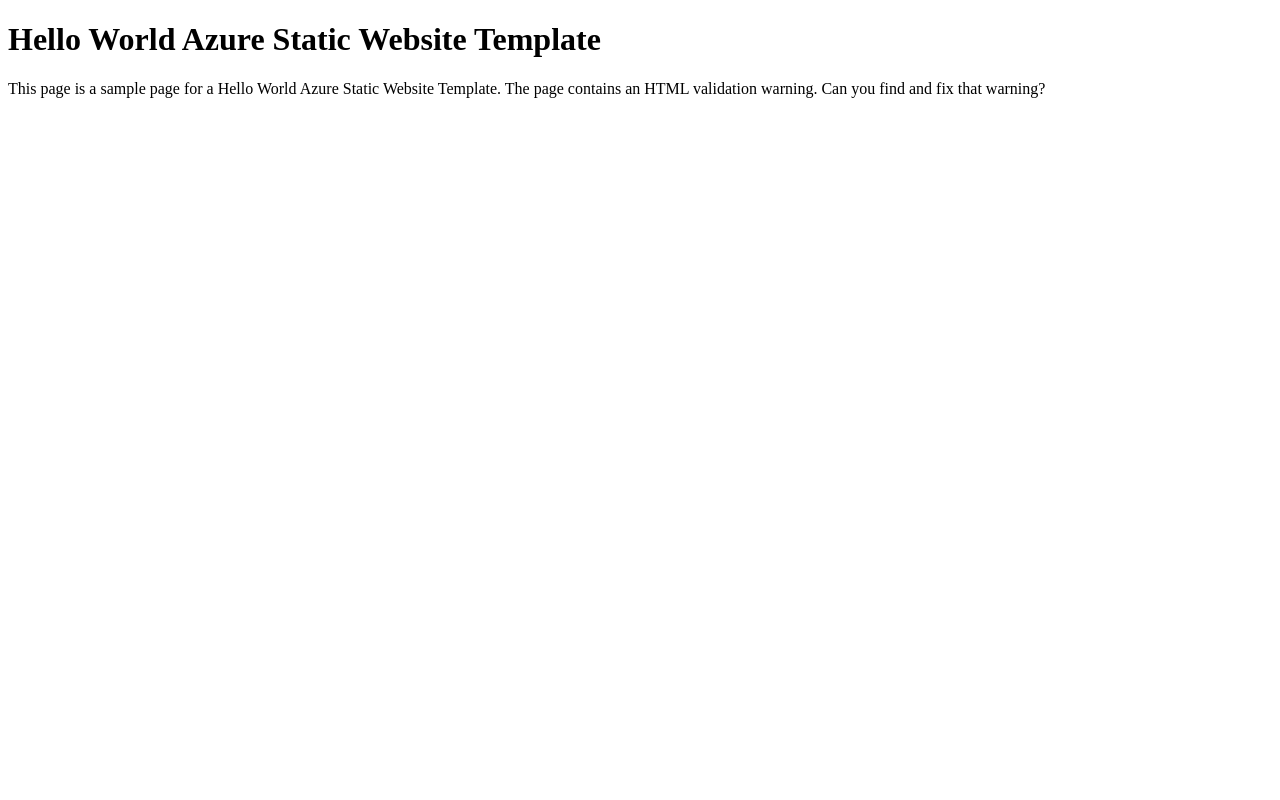
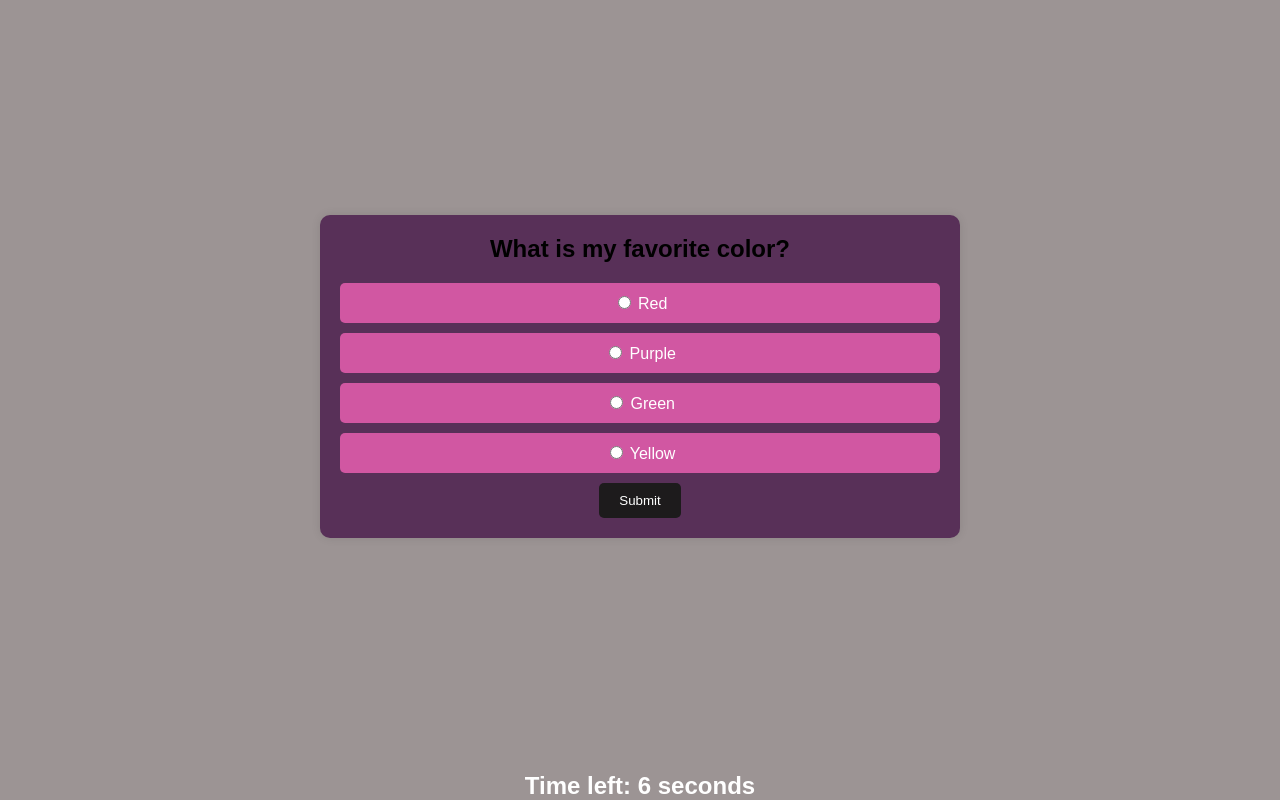
Before and after one commit to QuizMasterInc/quizmingle, a plain HTML site: page index.html in a window 1280 px wide. Drawn offline with Linux system fonts and the light colour scheme.

Commit message:
compied from previous repository

```diff
--- a/index.html
+++ b/index.html
@@ -1,11 +1,28 @@
 <!DOCTYPE html>
-<html>
+<html lang="en">
 <head>
-<title>Hello World Azure Template</title>
+    <meta charset="UTF-8">
+    <meta name="viewport" content="width=device-width, initial-scale=1.0">
+    <title>Multiple Choice Quiz - Kahoot Style</title>
+    <link rel="stylesheet" href="styles.css">
 </head>
 <body>
-<h1>Hello World Azure Static Website Template</h1>
-<p>This page is a sample page for a Hello World Azure Static Website Template. The page contains an HTML validation warning.
-Can you find and fix that warning?</p>
+    <div id="quiz-container">
+        <div class="question-box">
+            <div class="question-header">
+
+                <h1 id="question">Question 1</h1>
+            </div>
+            <div id="options" class="options-container"></div>
+            <button onclick="checkAnswer()" class="submit-button">Submit</button>
+        </div>
+        <div id="countdown" class="countdown-container">
+
+            <span id="countdown-text">Time Left: 10 seconds</span>
+        </div>
+
+    </div>
+
+    <script src="script.js"></script>
 </body>
 </html>
--- /dev/null
+++ b/script.js
@@ -0,0 +1,134 @@
+let currentQuestion = 0;
+let timer;
+let score = 0; // Initialize the score variable
+const questions = [
+    {
+        question: "What is my favorite color?",
+        options: ["Red", "Purple", "Green", "Yellow"],
+        correctAnswer: 1
+    },
+    {
+        question: "What is my favorite food?",
+        options: ["Pizza", "Sushi", "Burger", "Salad"],
+        correctAnswer: 2
+    },
+    {
+        question: "What is my favorite animal?",
+        options: ["Dog", "Cat", "Horse", "Chinchila"],
+        correctAnswer: 0
+    }
+];
+
+function displayQuestion() {
+    const currentQuestionObj = questions[currentQuestion];
+    document.getElementById('question').innerText = currentQuestionObj.question;
+
+    const optionsDiv = document.getElementById('options');
+    optionsDiv.innerHTML = ''; // Clear previous options
+
+    currentQuestionObj.options.forEach((option, index) => {
+        const label = document.createElement('label');
+        const input = document.createElement('input');
+        input.type = 'radio';
+        input.name = 'answer'; // Ensure all radio inputs for answers have the same name
+        input.value = index;
+        label.appendChild(input);
+        label.appendChild(document.createTextNode(` ${option}`));
+        optionsDiv.appendChild(label);
+    });
+
+
+}
+
+function startCountdown(seconds) {
+    let timeLeft = seconds;
+    timer = setInterval(function() {
+        document.getElementById('countdown-text').innerText = `Time left: ${timeLeft} seconds`;
+
+        if (timeLeft <= 0) {
+            clearInterval(timer);
+            currentQuestion++;
+            if (currentQuestion >= questions.length) {
+                endQuiz();
+            } else {
+                displayQuestion();
+                startCountdown(10); // Change the countdown time for each question
+            }
+        }
+
+        timeLeft--;
+    }, 1000);
+}
+
+function checkAnswer() {
+    const selectedOption = document.querySelector('input[name="answer"]:checked');
+
+    if (selectedOption) {
+        const answerIndex = parseInt(selectedOption.value);
+        const currentQuestionObj = questions[currentQuestion];
+
+        if (answerIndex === currentQuestionObj.correctAnswer) {
+            console.log('Correct answer!');
+            score++; // Increase the score if the answer is correct
+        } else {
+            console.log('Incorrect answer!');
+        }
+
+        clearInterval(timer); // Stop the countdown
+        currentQuestion++;
+        if (currentQuestion >= questions.length) {
+            endQuiz();
+        } else {
+            displayQuestion();
+            startCountdown(10); // Change the countdown time for each question
+        }
+    } else {
+        alert('Please select an option!');
+    }
+}
+
+function endQuiz() {
+    let incorrectQuestions = [];
+
+    questions.forEach((question, index) => {
+        const selectedOption = document.querySelector(`input[name="answer${index}"]:checked`);
+
+        if (selectedOption) {
+            const answerIndex = parseInt(selectedOption.value);
+            if (answerIndex !== question.correctAnswer) {
+                incorrectQuestions.push({ question: question.question, correctAnswer: question.options[question.correctAnswer], selectedAnswer: question.options[answerIndex] });
+            }
+        } else {
+            incorrectQuestions.push({ question: question.question, correctAnswer: question.options[question.correctAnswer], selectedAnswer: 'Not answered' });
+        }
+    });
+
+    let resultHTML = `<h1>Quiz Results</h1>`;
+    resultHTML += `<p>Your score: ${score}/${questions.length}</p>`;
+
+    if (incorrectQuestions.length > 0) {
+
+
+        resultHTML += `<button onclick="showCorrectAnswers()">Show Correct Answers</button>`;
+    } else {
+        resultHTML += `<p>Congratulations! You got all the answers correct!</p>`;
+    }
+
+    document.getElementById('quiz-container').innerHTML = resultHTML;
+}
+
+function showCorrectAnswers() {
+    let correctAnswersHTML = `<h2>Correct Answers:</h2>`;
+    questions.forEach((question, index) => {
+        correctAnswersHTML += `<p><strong>${index + 1}. ${question.question}</strong></p>`;
+        correctAnswersHTML += `<p><strong>Correct Answer:</strong> ${question.options[question.correctAnswer]}</p>`;
+    });
+
+    document.getElementById('quiz-container').innerHTML += correctAnswersHTML;
+}
+
+// Start the countdown when the page loads
+window.onload = function() {
+    displayQuestion();
+    startCountdown(10); // Change the countdown time for each question
+};
--- /dev/null
+++ b/styles.css
@@ -0,0 +1,100 @@
+body {
+    font-family: Arial, sans-serif;
+    text-align: center;
+    margin: 0;
+    padding: 0;
+    background-color: #9c9494;
+}
+
+#quiz-container {
+    display: flex;
+    flex-direction: column;
+    justify-content: center;
+    align-items: center;
+    height: 100vh;
+}
+
+.question-box {
+    background-color: #583058;
+    padding: 20px;
+    border-radius: 10px;
+    box-shadow: 0 0 10px rgba(0, 0, 0, 0.1);
+    width: 80%;
+    max-width: 600px;
+    margin: auto;
+}
+
+.question-header {
+    display: flex;
+    align-items: center;
+    justify-content: center;
+    margin-bottom: 20px;
+}
+
+.question-header img {
+    width: 50px;
+    margin-right: 10px;
+}
+
+.question-header h1 {
+    font-size: 24px;
+    margin: 0;
+}
+
+.options-container label {
+    display: block;
+    margin-bottom: 10px;
+    padding: 10px;
+    background-color: #d157a2;
+    color: #fff;
+    border-radius: 5px;
+    cursor: pointer;
+    transition: background-color 0.3s ease;
+}
+
+.options-container label:hover {
+    background-color: #a045a0;
+}
+
+.options-container label.selected {
+    background-color: #6c2058; /* Darkened color for selected option */
+}
+
+.submit-button {
+    padding: 10px 20px;
+    background-color: #1d1b1c;
+    color: #fff;
+    border: none;
+    border-radius: 5px;
+    cursor: pointer;
+    transition: background-color 0.3s ease;
+}
+
+.submit-button:hover {
+    background-color: #aa7baa;
+}
+
+.countdown-container {
+    margin-top: 20px;
+    display: flex;
+    align-items: center;
+    justify-content: center;
+}
+
+.countdown-container img {
+    width: 30px;
+    margin-right: 10px;
+}
+
+#countdown-text {
+    font-size: 24px; /* Fixed font size for all durations */
+    font-weight: bold;
+    color: #fff;
+    margin: 0;
+    font-family: 'Arial', sans-serif; /* Change font family */
+}
+
+.clock-icon {
+    width: 30px;
+    margin-right: 10px;
+}
```
